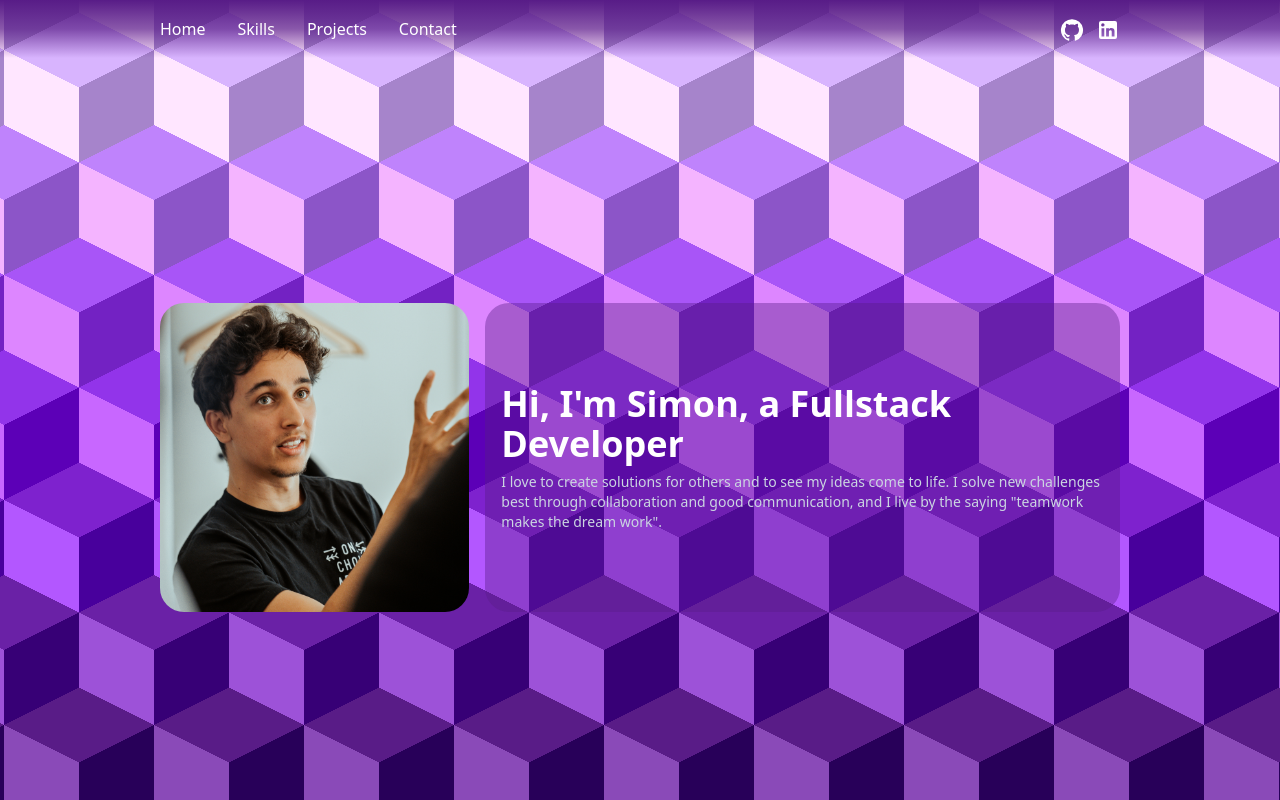
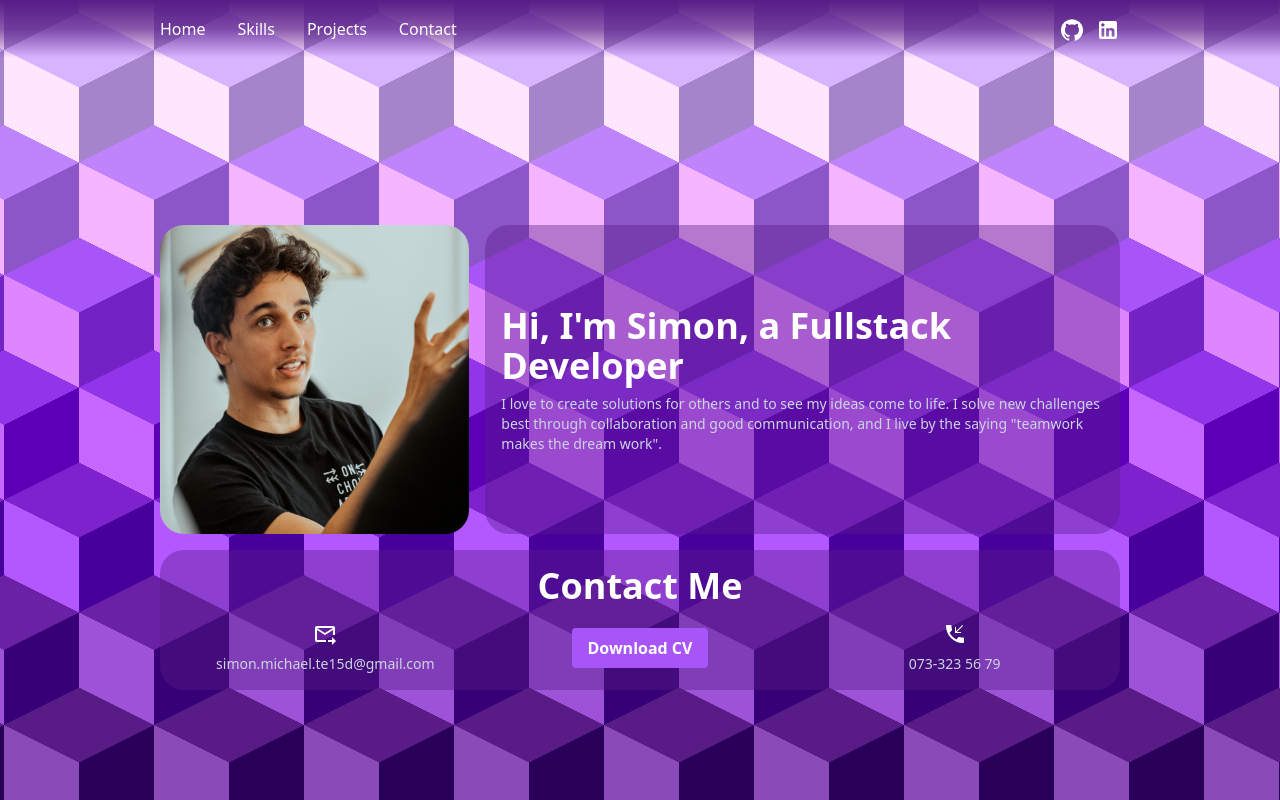
Before and after one commit to xaraquent/newPortfolio, a Next.js app: page / in a window 1280 px wide. Shown: the top 800 px of the page. Built offline with nearby package versions, Linux system fonts and the light colour scheme.

Commit message:
Added contact information

```diff
--- a/src/components/Bio.tsx
+++ b/src/components/Bio.tsx
@@ -1,4 +1,5 @@
 import React from 'react'
+import ContactMe from './ContactMe'
 
 
 export default function Bio() {
@@ -12,6 +13,7 @@ export default function Bio() {
                     </h1>
                     <p className='text-sm text-center sm:text-left mt-2 text-slate-300'> I love to create solutions for others and to see my ideas come to life. I solve new challenges best through collaboration and good communication, and I live by the saying "teamwork makes the dream work".</p>
                 </div>
+                <ContactMe email="simon.michael.te15d@gmail.com" phone='073-323 56 79' />
             </div>
         </div>
     )
--- /dev/null
+++ b/src/components/ContactMe.tsx
@@ -0,0 +1,52 @@
+import React from 'react';
+import ForwardToInboxIcon from '@mui/icons-material/ForwardToInbox';
+import PhoneCallbackIcon from '@mui/icons-material/PhoneCallback';
+
+interface Props {
+    email: string;
+    phone?: string;
+}
+
+const ContactMe = ({ email, phone }: Props) => {
+    const handleEmailOrPhoneClick = (link: string) => () => {
+        const protocol = link.startsWith('tel:') ? '' : 'mailto:';
+        const href = `${protocol}${link}`;
+        window.open(href, 'emailOrPhonePopup', 'width=600,height=400,resizable=yes');
+    };
+
+    return (
+        <div className='flex flex-col sm:col-span-2 md:col-span-3 bg-purple-900/40 rounded-3xl p-4'>
+            <h1 className='text-xl text-center sm:text-3xl md:text-4xl font-semibold p'>Contact Me</h1>
+            <div className='grid grid-cols-1 sm:grid-cols-3 gap-4 justify-center items-center mt-2 sm:mt-4'>
+                <div className='flex flex-col items-center'>
+                    {email && (
+                        <>
+                            <ForwardToInboxIcon onClick={handleEmailOrPhoneClick(email)} style={{ cursor: "pointer" }} className="h-8 w-8" />
+                            <div onClick={handleEmailOrPhoneClick(email)} style={{ cursor: "pointer" }} className='text-sm sm:text-left mt-2 text-slate-300'>
+                                {email}
+                            </div>
+                        </>
+                    )}</div>
+
+                <div className='flex flex-col items-center'>
+                    <a href='/simon_cv.pdf' target='_blank' rel='noopener noreferrer' className='bg-purple-500 hover:bg-purple-600 text-white font-bold py-2 px-4 rounded'>
+                        Download CV
+                    </a>
+                </div>
+
+                <div className='flex flex-col items-center'>
+                    {phone && (
+                        <>
+                            <PhoneCallbackIcon onClick={handleEmailOrPhoneClick(`tel:${phone}`)} style={{ cursor: "pointer" }} className="h-8 w-8" />
+                            <div onClick={handleEmailOrPhoneClick(`tel:${phone}`)} style={{ cursor: "pointer" }} className='text-sm mt-2 text-slate-300'>
+                                {phone}
+                            </div>
+                        </>
+                    )}
+                </div>
+            </div>
+        </div>
+    );
+};
+
+export default ContactMe;
```
Also changed, not shown: 1 other file (tests, documents, lock files or other folders).
